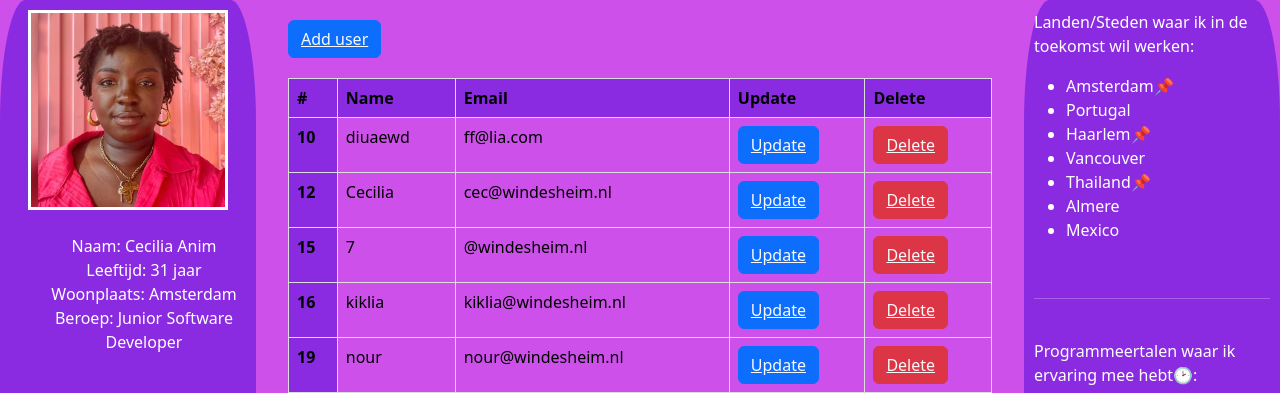
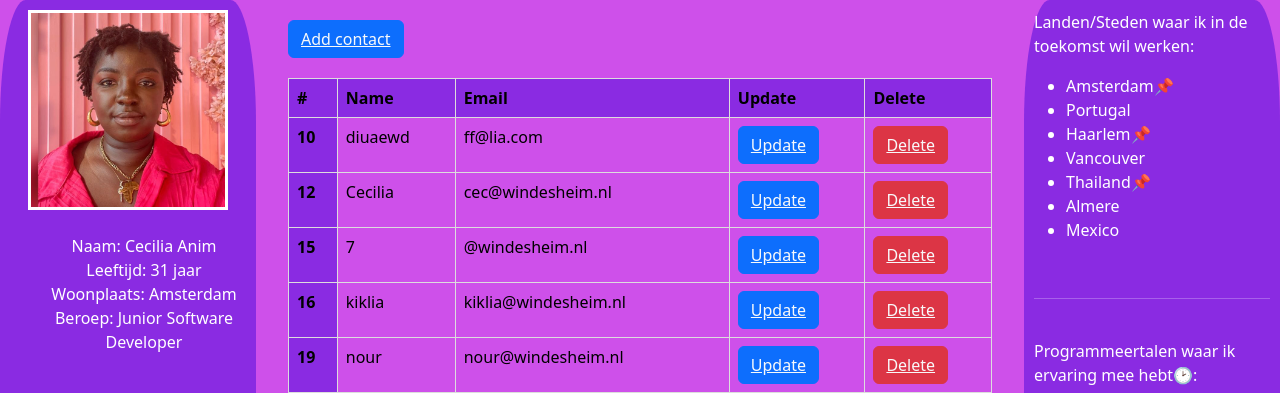
Before and after one commit to Cmoonie/school2024-2025-2026, a PHP site: page /profile in a window 1280 px wide. Shown: the part 177-570 px from the top of the page. Run offline with PHP 8.4, Linux system fonts and the light colour scheme; data comes from the database, SQL or seed files in the repository.

Commit message:
last push

```diff
--- a/profile.php
+++ b/profile.php
@@ -44,7 +44,7 @@ $users = $stmt->fetchAll(PDO::FETCH_ASSOC);
 
     <section class="mainprofile">
 <div class="container">
-    <button class="btn btn-primary my=5"><a href="user.php" class="text-light">Add user</a>
+    <button class="btn btn-primary my=5"><a href="user.php" class="text-light">Add contact</a>
        </button>
     <table class="table">
         <thead>
```
